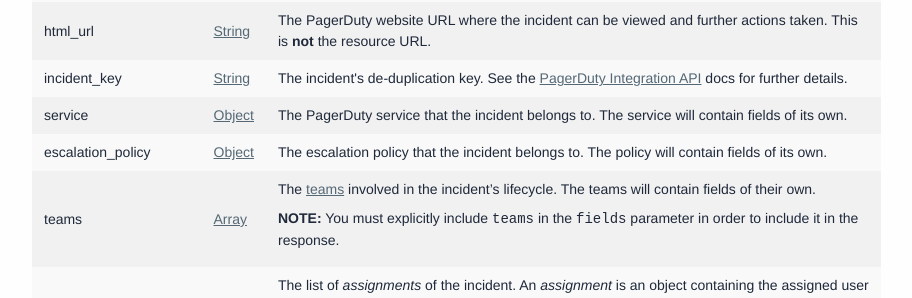
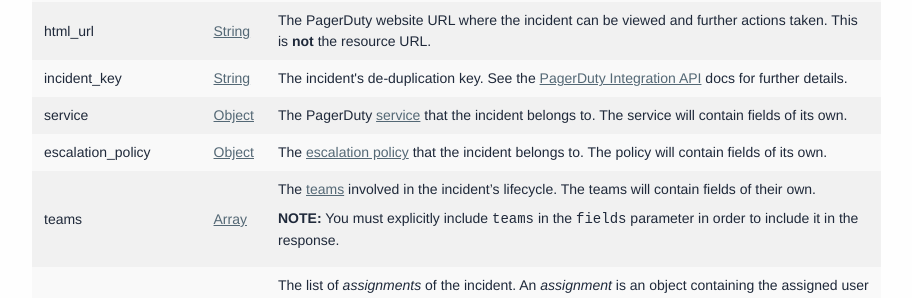
Before and after one commit to h4dz/devdocs, a Jekyll site: the page built from source/documentation/rest/incidents/list.html, in a window 1280 px wide and 900 px high, scrolled down 2044 px. Shown: the part 153-451 px from the top of the window, without its empty margins (348-1260 px from the left). Built offline with Jekyll 4.4.1, drawn with Linux system fonts in a browser that asks for light colours; some web fonts are replaced; part of the change alters nothing that is shown.

```diff
--- a/source/documentation/rest/incidents/list.html
+++ b/source/documentation/rest/incidents/list.html
@@ -367,7 +367,7 @@ GET https://<span class="base_url contenteditable persist" contenteditable="true
             <a href="/documentation/rest/types#object">Object</a>
           </td>
           <td>
-            The PagerDuty service that the incident belongs to. The service will contain fields of its own.
+            The PagerDuty <a href="/documentation/rest/services/">service</a> that the incident belongs to. The service will contain fields of its own.
           </td>
         </tr>
         <tr>
@@ -378,7 +378,7 @@ GET https://<span class="base_url contenteditable persist" contenteditable="true
             <a href="/documentation/rest/types#object">Object</a>
           </td>
           <td>
-            The escalation policy that the incident belongs to. The policy will contain fields of its own.
+            The <a href="/documentation/rest/escalation_policies/">escalation policy</a> that the incident belongs to. The policy will contain fields of its own.
           </td>
         </tr>
         <tr>
```
